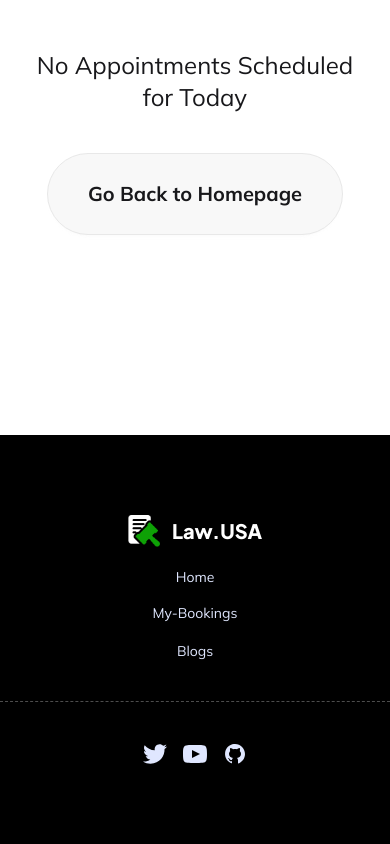
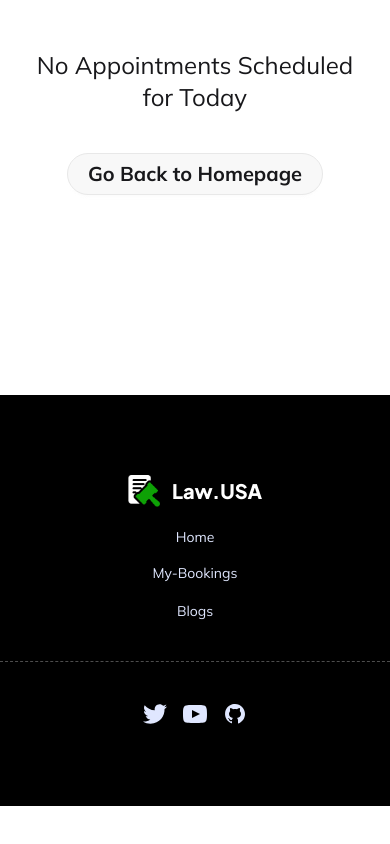
Before and after one commit to jubayers-r/lawyer-appointment-app, a React (Vite) app: page /bookings in a window 390 px wide. Shown: the part 938-1782 px from the top of the page. After the commit the page ends 1744 px from the top, so only its background shows below. Built offline with nearby package versions, Linux system fonts and the light colour scheme.

Commit message:
minimal problems fixed

```diff
--- a/src/components/Bookings/Bookings.jsx
+++ b/src/components/Bookings/Bookings.jsx
@@ -47,17 +47,16 @@ const Bookings = () => {
           )}
           {}
         </div>
-        {
-          storedLawyers.length == 0 ? <div className="flex justify-center mt-10">
+        <div className="flex justify-center mt-10">
           <button
             onClick={() => navigate("/")}
-            className="btn rounded-full p-10 text-xl font-bold hover:bg-[#0EA106] hover:text-white"
+            className="btn rounded-full p-5 sm:p-10 text-xl font-bold hover:bg-[#0EA106] hover:text-white"
           >
-            Go Back to Homepage
+            {storedLawyers.length == 0
+              ? "Go Back to Homepage"
+              : "Look for another lawyer"}
           </button>
-          </div> : null
-        }
-
+        </div>
       </div>
     </div>
   );
```
